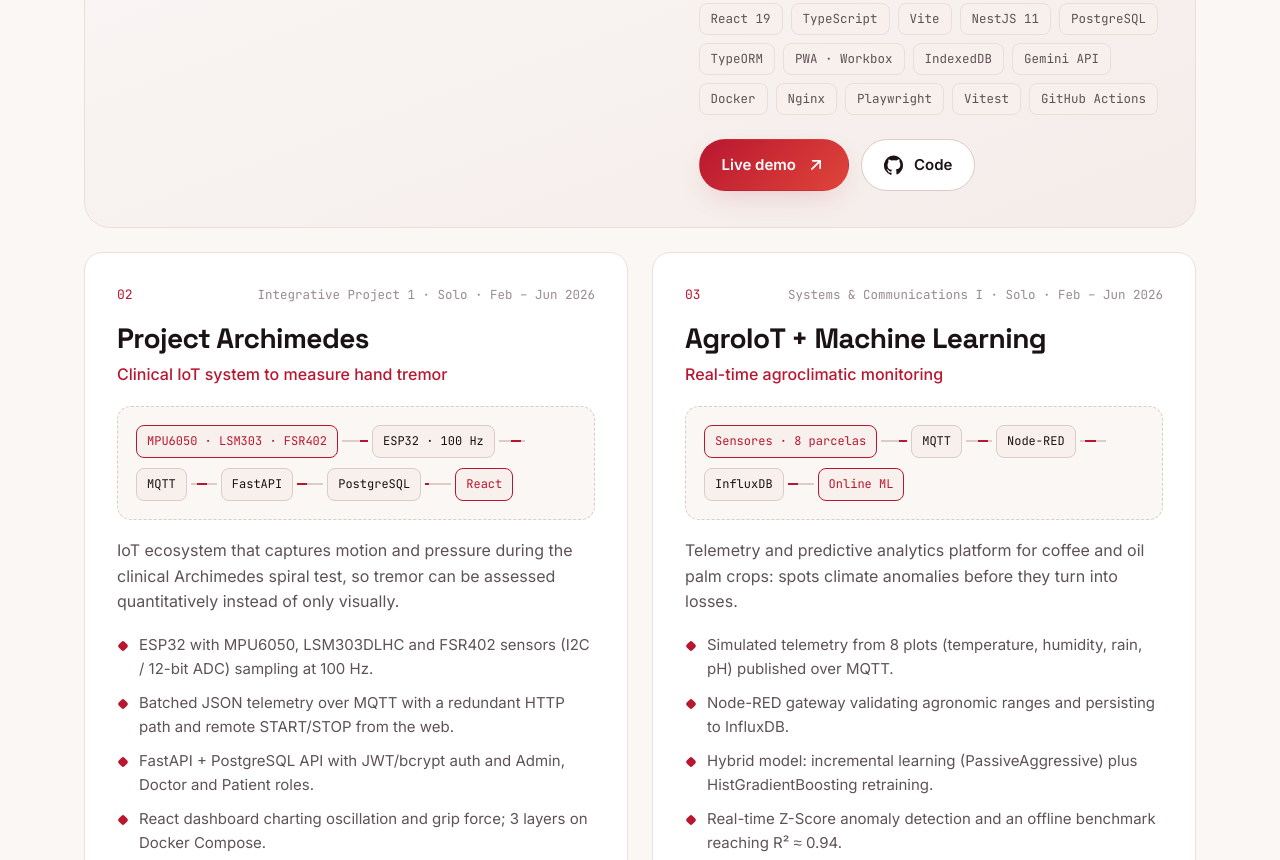
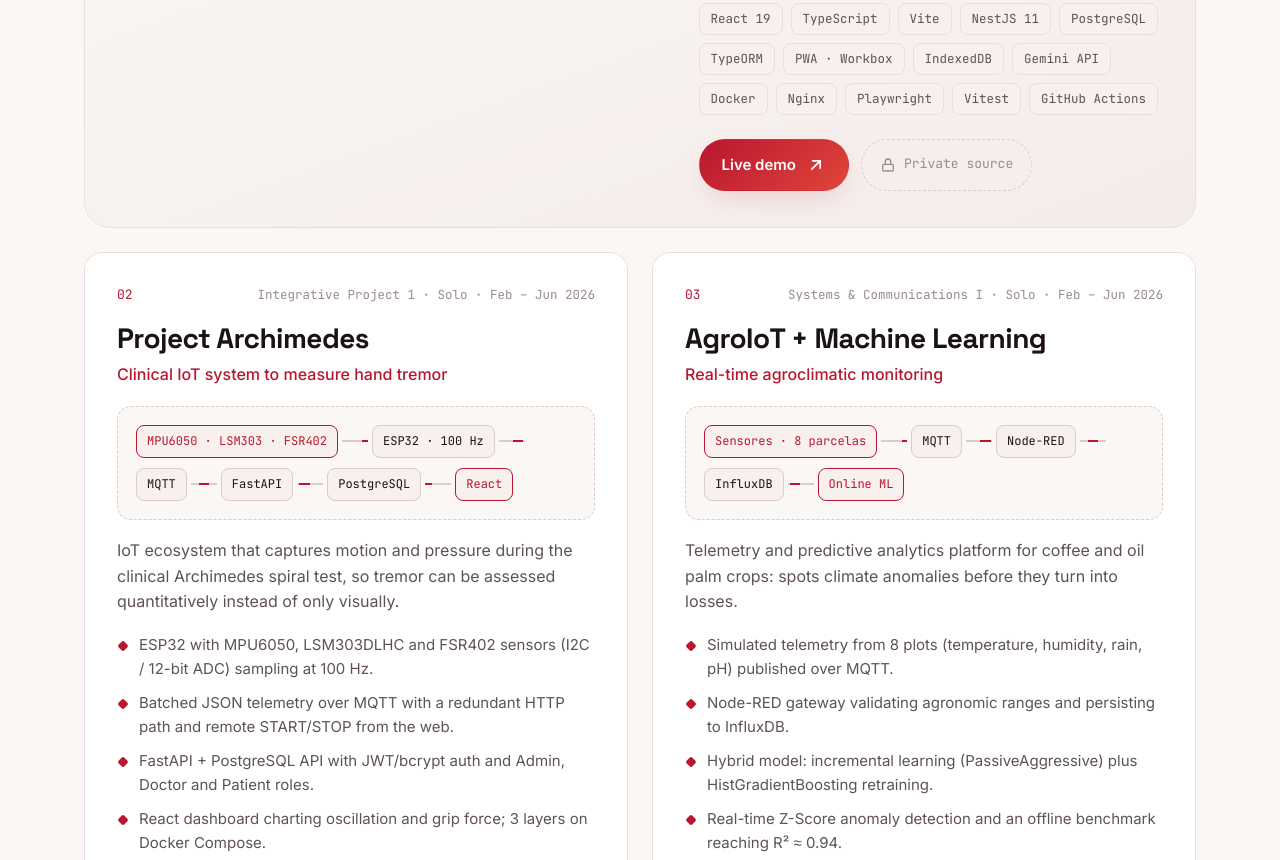
Before and after one commit to JOSED235/JOSED235.github.io, a React (Vite) app: page / in a window 1280 px wide. Shown: the part 1940-2800 px from the top of the page. Built offline with nearby package versions, Linux system fonts and the light colour scheme.

Commit message:
Camino Legal sin enlace al código privado y stack ampliado

```diff
--- a/src/components/Icons.jsx
+++ b/src/components/Icons.jsx
@@ -86,6 +86,13 @@
   </svg>
 )
 
+export const Lock = (p) => (
+  <svg {...base} {...p}>
+    <rect x="4" y="11" width="16" height="10" rx="2" />
+    <path d="M8 11V7a4 4 0 0 1 8 0v4" />
+  </svg>
+)
+
 export const Check = (p) => (
   <svg {...base} {...p}>
     <path d="M20 6 9 17l-5-5" />
--- a/src/components/Projects.jsx
+++ b/src/components/Projects.jsx
@@ -1,7 +1,7 @@
 import { useState } from 'react'
 import { projectsMeta } from '../data/content.js'
 import SectionHead from './SectionHead.jsx'
-import { ArrowUpRight, GitHub } from './Icons.jsx'
+import { ArrowUpRight, GitHub, Lock } from './Icons.jsx'
 
 function Stack({ items }) {
   return (
@@ -99,9 +99,15 @@
           <a className="btn btn--primary" href={meta.live} target="_blank" rel="noreferrer">
             {t.projects.live} <ArrowUpRight />
           </a>
-          <a className="btn btn--ghost" href={meta.repo} target="_blank" rel="noreferrer">
-            <GitHub /> {t.projects.repo}
-          </a>
+          {meta.repo ? (
+            <a className="btn btn--ghost" href={meta.repo} target="_blank" rel="noreferrer">
+              <GitHub /> {t.projects.repo}
+            </a>
+          ) : (
+            <span className="private-badge mono">
+              <Lock /> {t.projects.privateCode}
+            </span>
+          )}
         </div>
       </div>
     </article>
--- a/src/data/content.js
+++ b/src/data/content.js
@@ -11,7 +11,6 @@
 const projectsMeta = {
   caminoLegal: {
     live: 'https://caminolegal.space',
-    repo: 'https://github.com/JOSED235/VeredaClara',
     shots: [
       { src: 'img/cl-inicio.webp', key: 'inicio' },
       { src: 'img/cl-chat.webp', key: 'chat' },
@@ -54,6 +53,7 @@
     title: 'Lo que he construido',
     live: 'Ver en vivo',
     repo: 'Código',
+    privateCode: 'Código privado',
     stack: 'Tecnologías',
     myRole: 'Mi rol',
     featured: 'En producción',
@@ -140,11 +140,11 @@
     title: 'Stack técnico',
     groups: [
       { name: 'Lenguajes', items: ['Java', 'Python', 'TypeScript', 'JavaScript', 'SQL', 'C++', 'R'] },
-      { name: 'Backend y datos', items: ['Spring Boot', 'FastAPI', 'NestJS', 'SQLAlchemy', 'PostgreSQL', 'InfluxDB'] },
-      { name: 'Frontend', items: ['React', 'HTML', 'CSS', 'Tailwind', 'Vite', 'PWA', 'Wix'] },
+      { name: 'Backend y datos', items: ['Spring Boot', 'FastAPI', 'NestJS', 'APIs REST · OpenAPI', 'PostgreSQL', 'TypeORM', 'SQLAlchemy', 'InfluxDB', 'IndexedDB'] },
+      { name: 'Frontend', items: ['React', 'HTML', 'CSS', 'Tailwind', 'Vite', 'PWA · offline-first', 'Accesibilidad web', 'Wix'] },
       { name: 'IoT y redes', items: ['ESP32', 'MQTT', 'Node-RED', 'Cisco Packet Tracer', 'IPv4/IPv6 · VLANs', 'MATLAB'] },
-      { name: 'Datos y automatización', items: ['scikit-learn', 'Pandas', 'Jupyter', 'Automation Anywhere'] },
-      { name: 'DevOps', items: ['Docker', 'Docker Compose', 'Nginx', 'Git', 'GitHub Actions'] },
+      { name: 'Datos, IA y automatización', items: ['scikit-learn', 'Pandas', 'Jupyter', 'Integración de LLM (Gemini)', 'Automation Anywhere'] },
+      { name: 'DevOps, seguridad y calidad', items: ['Docker', 'Docker Compose', 'Nginx', 'Git', 'GitHub Actions', 'JWT · roles', 'Cifrado AES-256-GCM', 'Vitest', 'Playwright'] },
     ],
   },
   about: {
@@ -197,6 +197,7 @@
     title: "What I've built",
     live: 'Live demo',
     repo: 'Code',
+    privateCode: 'Private source',
     stack: 'Tech stack',
     myRole: 'My role',
     featured: 'In production',
@@ -283,11 +284,11 @@
     title: 'Tech stack',
     groups: [
       { name: 'Languages', items: ['Java', 'Python', 'TypeScript', 'JavaScript', 'SQL', 'C++', 'R'] },
-      { name: 'Backend & data', items: ['Spring Boot', 'FastAPI', 'NestJS', 'SQLAlchemy', 'PostgreSQL', 'InfluxDB'] },
-      { name: 'Frontend', items: ['React', 'HTML', 'CSS', 'Tailwind', 'Vite', 'PWA', 'Wix'] },
+      { name: 'Backend & data', items: ['Spring Boot', 'FastAPI', 'NestJS', 'REST APIs · OpenAPI', 'PostgreSQL', 'TypeORM', 'SQLAlchemy', 'InfluxDB', 'IndexedDB'] },
+      { name: 'Frontend', items: ['React', 'HTML', 'CSS', 'Tailwind', 'Vite', 'PWA · offline-first', 'Web accessibility', 'Wix'] },
       { name: 'IoT & networking', items: ['ESP32', 'MQTT', 'Node-RED', 'Cisco Packet Tracer', 'IPv4/IPv6 · VLANs', 'MATLAB'] },
-      { name: 'Data & automation', items: ['scikit-learn', 'Pandas', 'Jupyter', 'Automation Anywhere'] },
-      { name: 'DevOps', items: ['Docker', 'Docker Compose', 'Nginx', 'Git', 'GitHub Actions'] },
+      { name: 'Data, AI & automation', items: ['scikit-learn', 'Pandas', 'Jupyter', 'LLM integration (Gemini)', 'Automation Anywhere'] },
+      { name: 'DevOps, security & quality', items: ['Docker', 'Docker Compose', 'Nginx', 'Git', 'GitHub Actions', 'JWT · roles', 'AES-256-GCM encryption', 'Vitest', 'Playwright'] },
     ],
   },
   about: {
--- a/src/styles.css
+++ b/src/styles.css
@@ -910,6 +910,22 @@
   margin-top: 6px;
 }
 
+.private-badge {
+  display: inline-flex;
+  align-items: center;
+  gap: 8px;
+  padding: 0 18px;
+  border-radius: 999px;
+  border: 1px dashed var(--border-strong);
+  font-size: 13px;
+  color: var(--faint);
+}
+
+.private-badge svg {
+  width: 16px;
+  height: 16px;
+}
+
 /* ============ Otros proyectos ============ */
 .projects-grid {
   display: grid;
```
